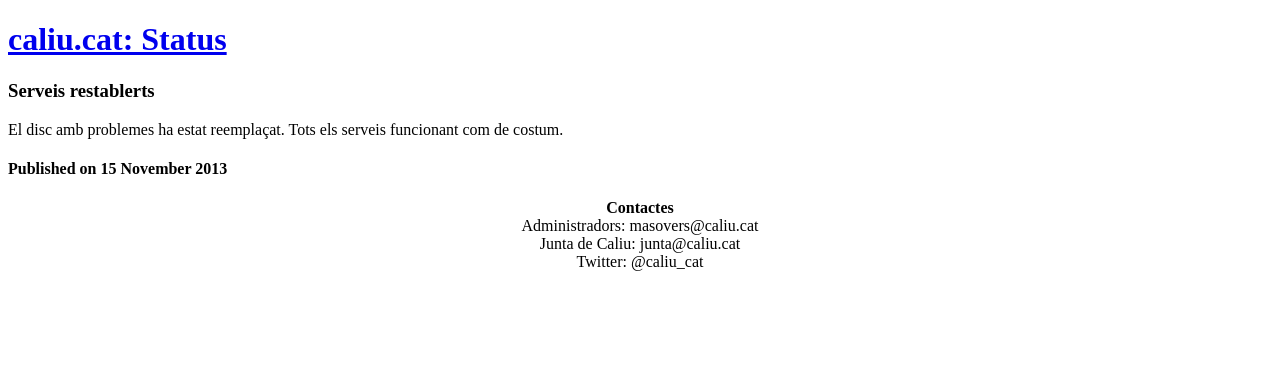
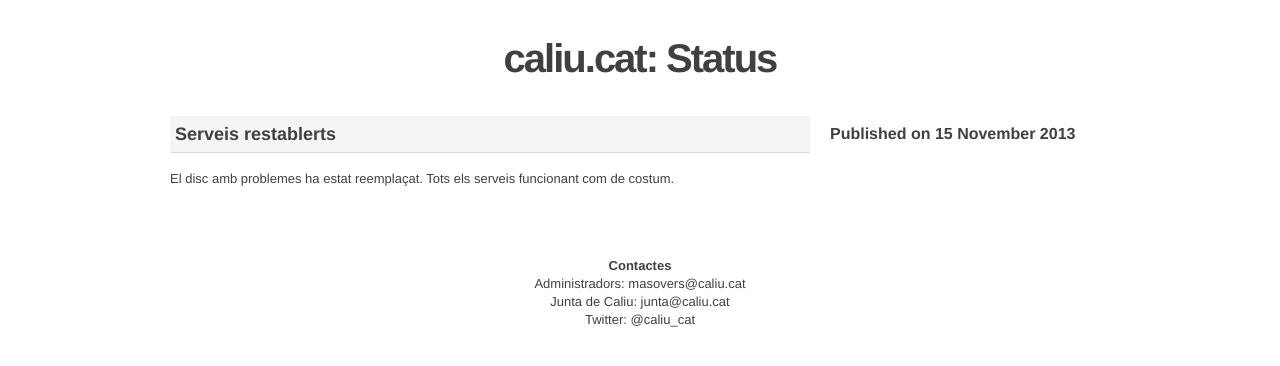
Before and after one commit to caliu/status, a Jekyll site: the page built from _posts/2013/2013-11-15-serveis-restablerts.md, in a window 1280 px wide. Shown: the top 366 px of the page. Built offline with Jekyll 4.4.1, drawn with Linux system fonts in a browser that asks for light colours.

Commit message:
elimino el prefix dels CSS

```diff
--- a/_includes/header.html
+++ b/_includes/header.html
@@ -4,8 +4,8 @@
 	<meta charset="utf-8" />
 	<title>{% if page.title %}{{ page.title }} - {% endif %}{{ site.name }}</title>
 
-	<link rel="stylesheet" href="{{ site.baseurl || '/' }}bootstrap.min.css">
-	<link rel="stylesheet" href="{{ site.baseurl || '/' }}css.css">
+	<link rel="stylesheet" href="/bootstrap.min.css">
+	<link rel="stylesheet" href="/css.css">
 </head>
 <body>
 
```
